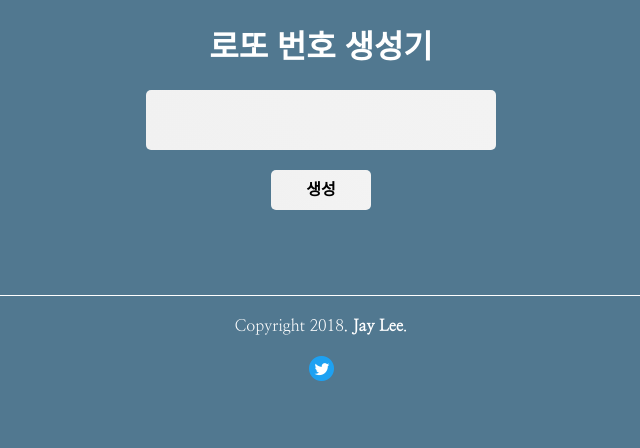
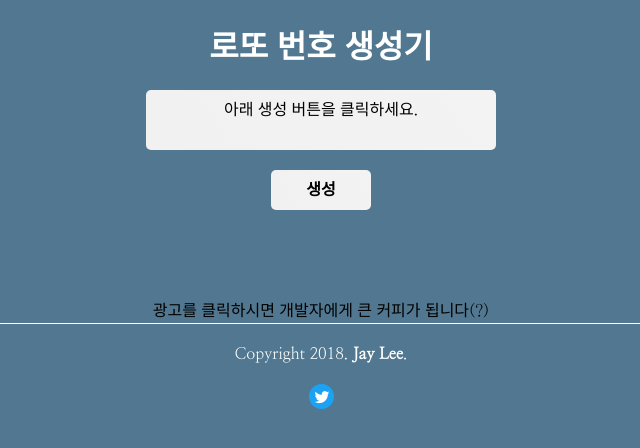
Before and after one commit to hjleesm/gen-lotto-num, an Angular app: page / in a window 1280 px wide. Shown: the top 448 px of the page, without its empty margins (319-959 px from the left). Built offline with nearby package versions, Linux system fonts and the light colour scheme.

Commit message:
Added guide string

```diff
--- a/src/app/adsense/adsense.component.css
+++ b/src/app/adsense/adsense.component.css
@@ -0,0 +1,3 @@
+.adWrapper {
+    padding: 2px;
+}
--- a/src/app/adsense/adsense.component.html
+++ b/src/app/adsense/adsense.component.html
@@ -1,6 +1,7 @@
-<div>
+<div class="adWrapper">
   <ins class="adsbygoogle"
     style="display:inline-block;width:468px;height:60px"
     data-ad-client="ca-pub-9706299273493736"
-    data-ad-slot="2756354612"></ins>
+    data-ad-slot="2756354612"></ins><br>
+    광고를 클릭하시면 개발자에게 큰 커피가 됩니다(?)
 </div>
--- a/src/app/generator/generator.component.css
+++ b/src/app/generator/generator.component.css
@@ -22,3 +22,7 @@
 
     cursor: pointer;
 }
+
+.guideString {
+    line-height: 40px;
+}
--- a/src/app/generator/generator.component.html
+++ b/src/app/generator/generator.component.html
@@ -1,6 +1,9 @@
 <div class="wrapper" align="center">
   <div class="roundRect">
     <app-ball *ngFor="let number of numbers" [number]="number"></app-ball>
+    <div class="guideString" *ngIf="numbers.length == 0">
+      아래 생성 버튼을 클릭하세요.
+    </div>
   </div>
   <div class="button" (click)="onClick()"><b>생성</b></div>
 </div>
```
